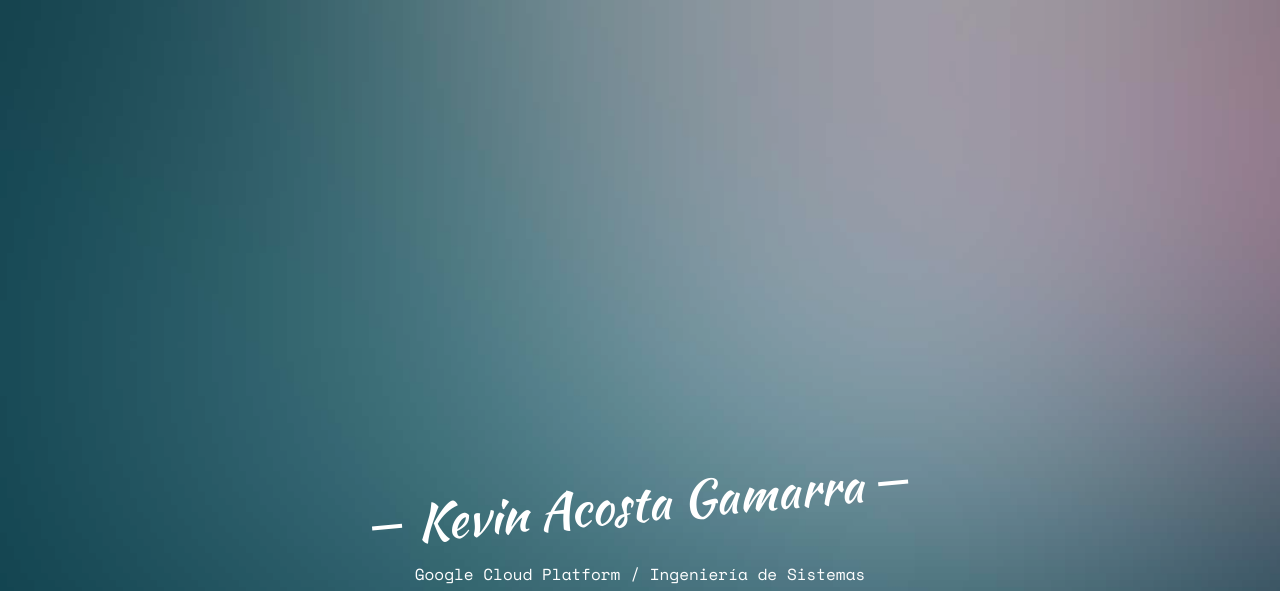
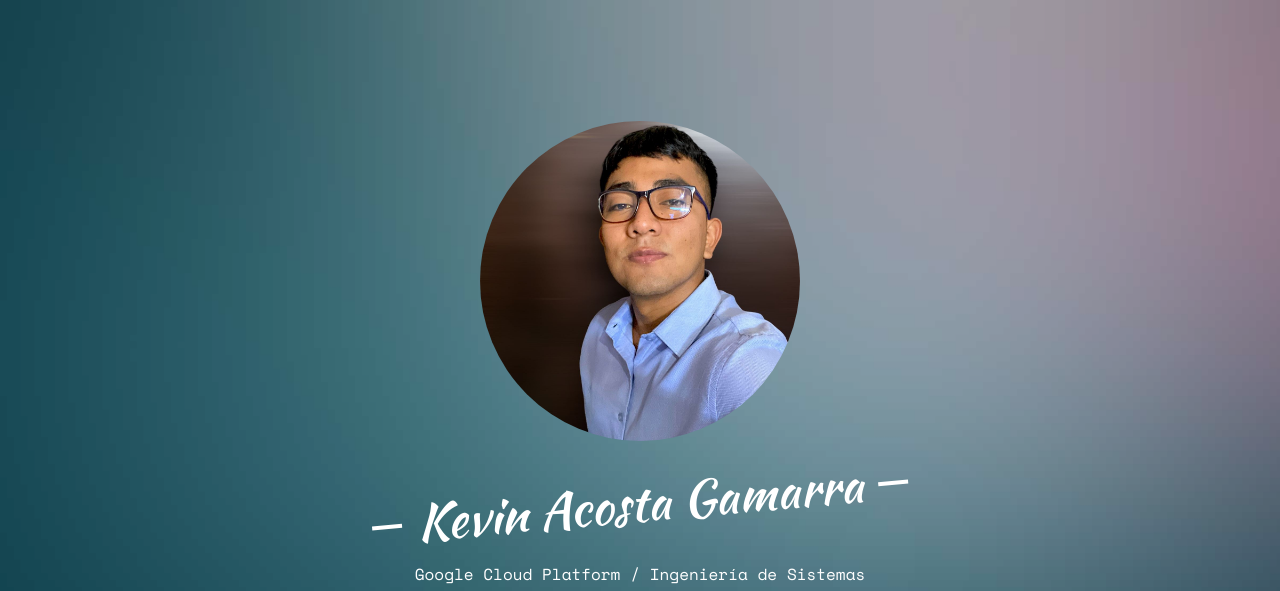
Before and after one commit to kevinacost808/profile-kevin, a plain HTML site: page index.html in a window 1280 px wide. Shown: the top 591 px of the page. Drawn offline with nearby package versions, Linux system fonts and the light colour scheme; some packages are replaced by stand-ins of ours; no server answers; files whose address does not match are found by name.

Commit message:
file: update picture

```diff
--- a/index.html
+++ b/index.html
@@ -67,7 +67,7 @@
 				<div class="col-md-8 col-md-offset-2 text-center">
 					<div class="display-t js-fullheight">
 						<div class="display-tc js-fullheight animate-box" data-animate-effect="fadeIn">
-							<div class="profile-thumb"></div>
+							<div class="profile-thumb" style="background: url(images/kevin.jpeg);"></div>
 							<h1><span>Kevin Acosta Gamarra</span></h1>
 							<h3><span>Google Cloud Platform / Ingeniería de Sistemas</span></h3>
 							<p>
```
